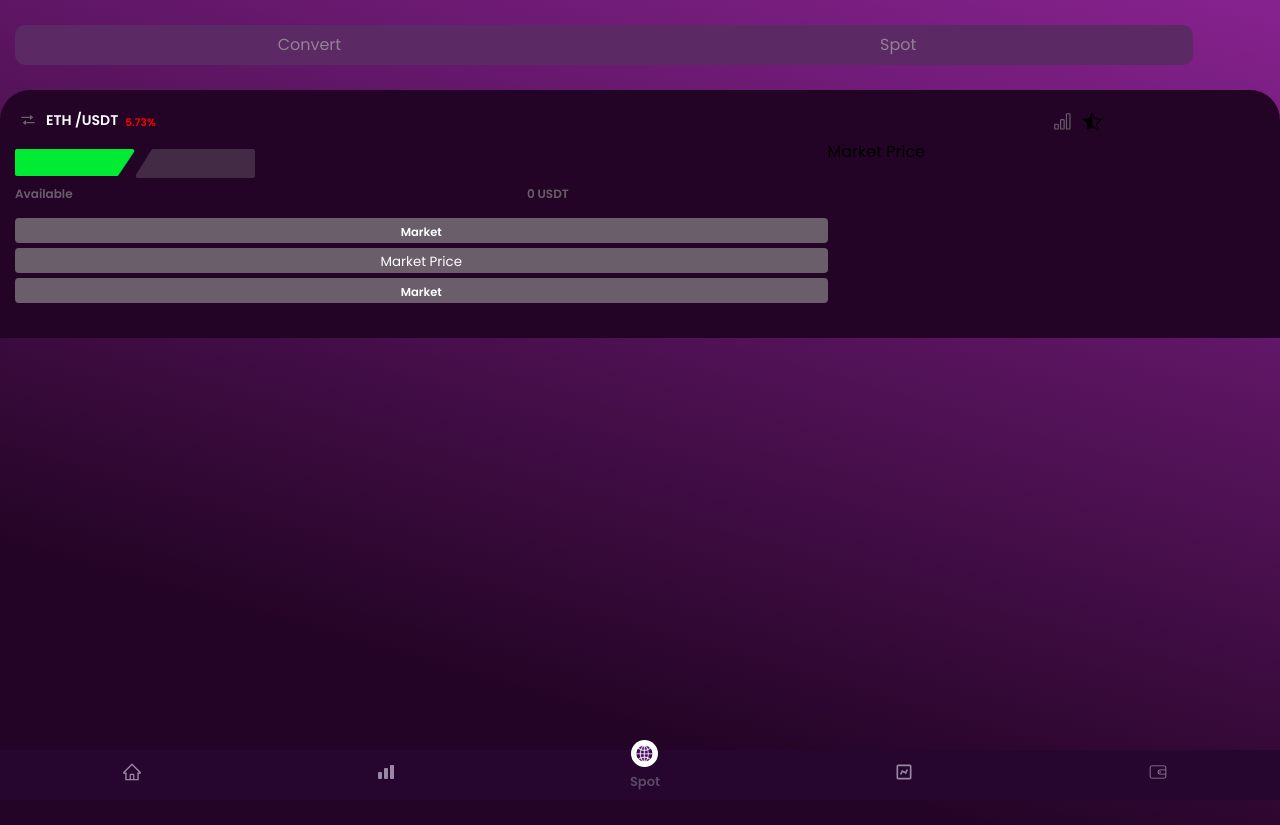
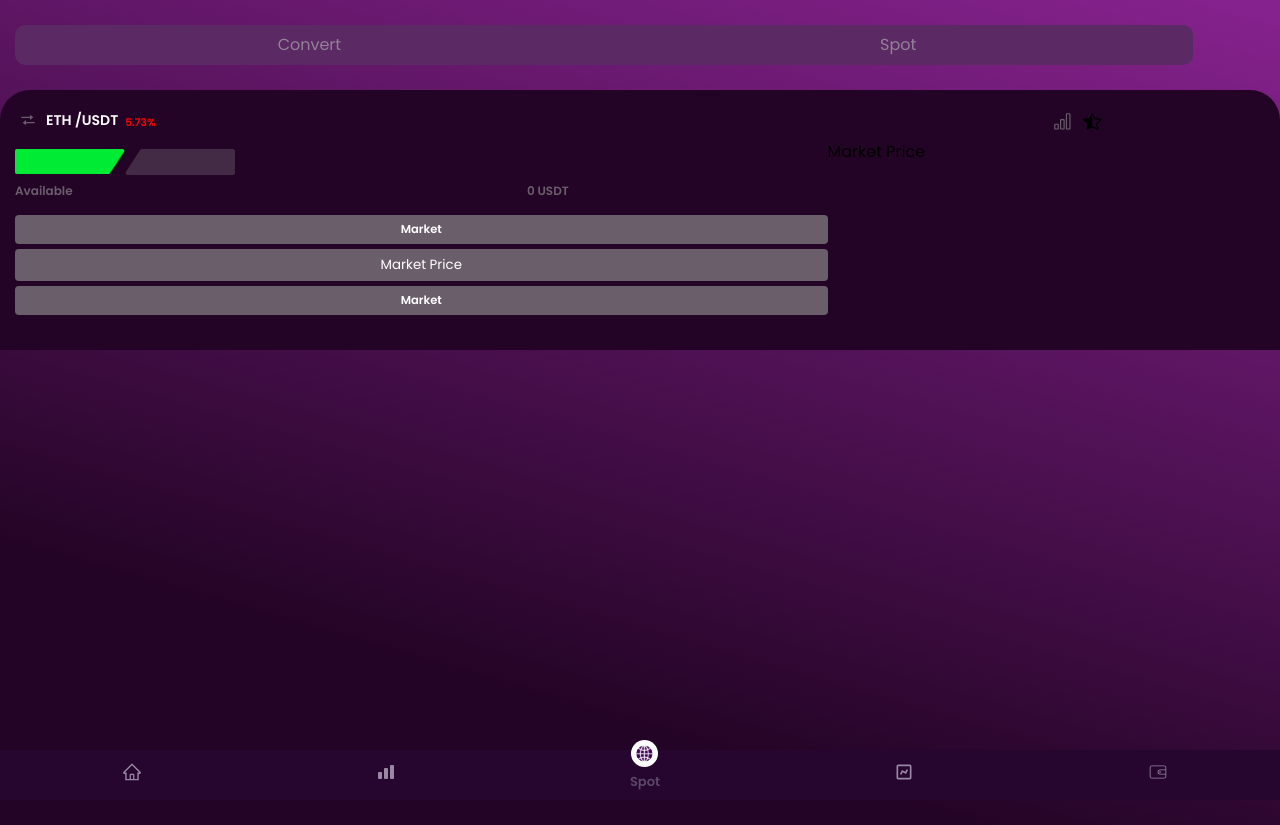
Before and after one commit to DCC-exchange/client, a React (Create React App) app: page /spot-trade in a window 1280 px wide. Built offline with nearby package versions, Linux system fonts and the light colour scheme.

Commit message:
we broke

```diff
--- a/src/Pages/components/spot/styles/spot.css
+++ b/src/Pages/components/spot/styles/spot.css
@@ -92,7 +92,7 @@
     padding: 10px 0px 0px 0px;
 }
 .spot-buy-contents .spot-buy-btn img{
-    width: 120px;
+    width: 110px;
 }
 .spot-buy-limit{
     width: 100%;
@@ -151,6 +151,7 @@
     font-weight: bold;
     color: #fff;
     font-size: 11.5px;
+    padding: 6px 0px;
 }
 .market-limit-btn-container .input{
   width: 80%;
@@ -163,6 +164,7 @@
     outline: none;
     border: none;
    color: #ffff;
+   padding: 6px 0px;
 }
 .market-limit-btn-container .input input::placeholder{
    color: #ffff;
```
